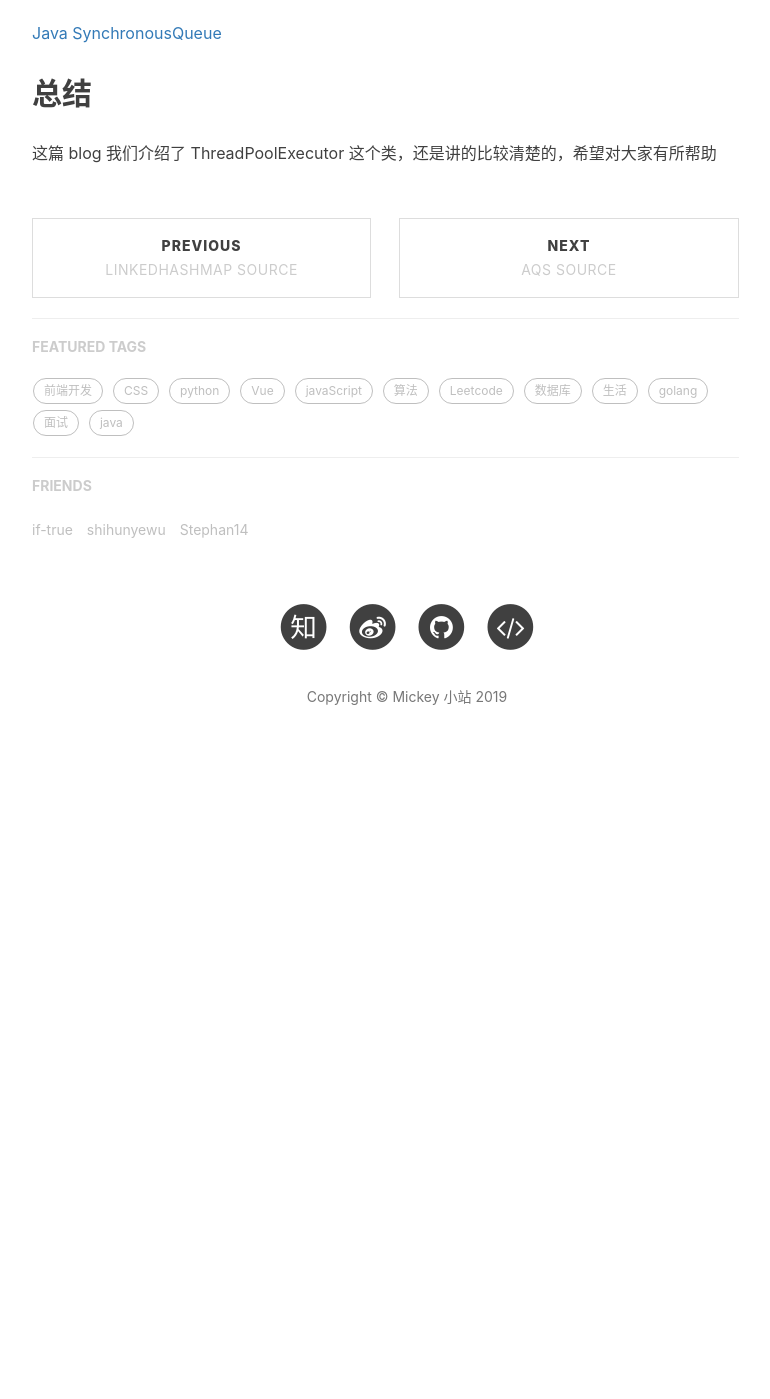
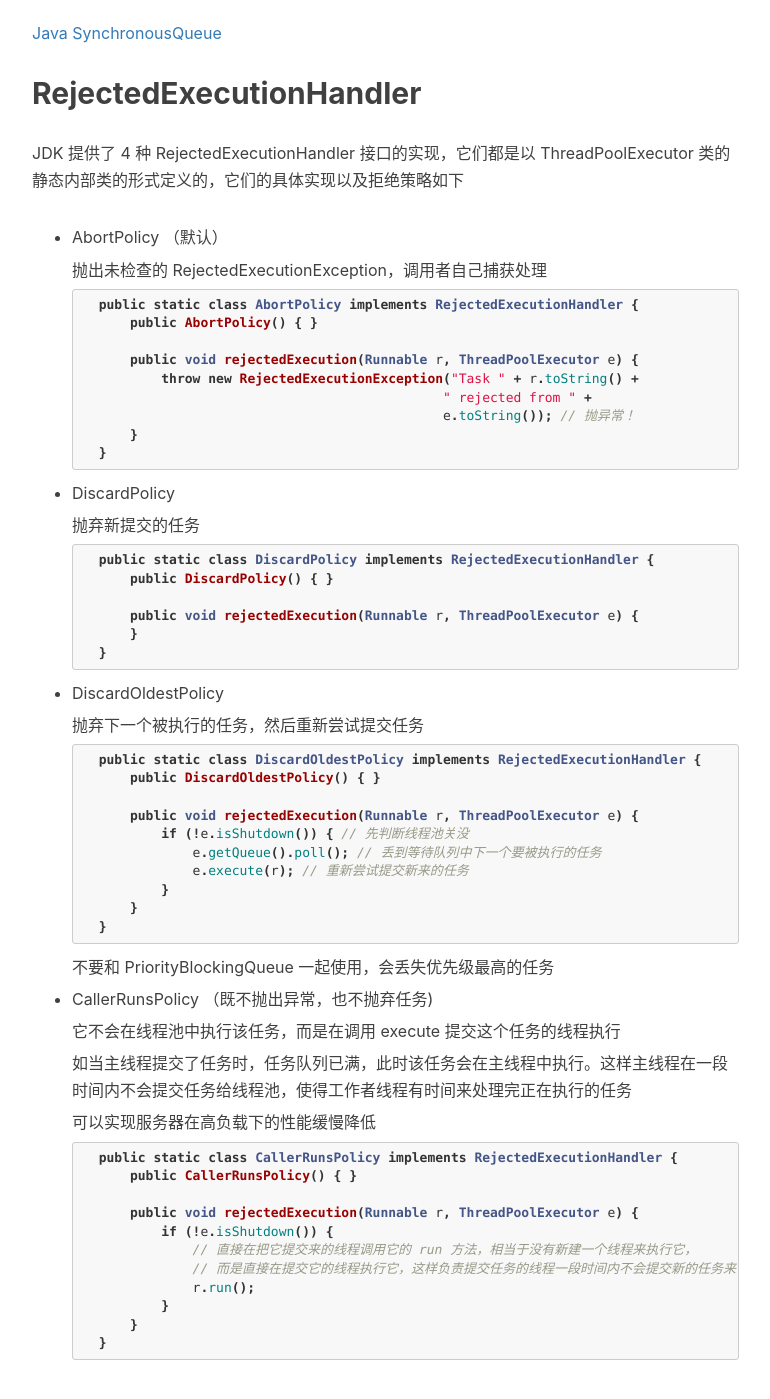
Before and after one commit to mickey0524/mickey0524.github.io, a Jekyll site: the page built from _posts/2019-06-26-java-thread-pool-executor-source.md, in a window 1280 px wide and 1400 px high, scrolled down 8130 px. Shown: the whole window, without its empty margins (233-1003 px from the left). Built offline with Jekyll 4.4.1, drawn with Linux system fonts in a browser that asks for light colours; nearby versions of some CDN libraries; comment, search, counter and statistics services are not loaded; before the commit the page ends 8903 px from its top, so only the background shows below that.

Commit message:
feat(java): update java

````diff
--- a/_posts/2019-06-26-java-thread-pool-executor-source.md
+++ b/_posts/2019-06-26-java-thread-pool-executor-source.md
@@ -363,6 +363,80 @@ private Runnable getTask() {
 
 [Java SynchronousQueue](https://blog.csdn.net/yanyan19880509/article/details/52562039)
 
+## RejectedExecutionHandler
+
+JDK 提供了 4 种 RejectedExecutionHandler 接口的实现，它们都是以 ThreadPoolExecutor 类的静态内部类的形式定义的，它们的具体实现以及拒绝策略如下
+
+* AbortPolicy （默认）
+
+    抛出未检查的 RejectedExecutionException，调用者自己捕获处理
+
+    ```java
+    public static class AbortPolicy implements RejectedExecutionHandler {
+        public AbortPolicy() { }
+
+        public void rejectedExecution(Runnable r, ThreadPoolExecutor e) {
+            throw new RejectedExecutionException("Task " + r.toString() +
+                                                " rejected from " +
+                                                e.toString()); // 抛异常！
+        }
+    }
+    ```
+
+* DiscardPolicy
+
+    抛弃新提交的任务
+
+    ```java
+    public static class DiscardPolicy implements RejectedExecutionHandler {
+        public DiscardPolicy() { }
+
+        public void rejectedExecution(Runnable r, ThreadPoolExecutor e) {
+        }
+    }
+    ```
+
+* DiscardOldestPolicy
+
+    抛弃下一个被执行的任务，然后重新尝试提交任务
+
+    ```java
+    public static class DiscardOldestPolicy implements RejectedExecutionHandler {
+        public DiscardOldestPolicy() { }
+
+        public void rejectedExecution(Runnable r, ThreadPoolExecutor e) {
+            if (!e.isShutdown()) { // 先判断线程池关没
+                e.getQueue().poll(); // 丢到等待队列中下一个要被执行的任务
+                e.execute(r); // 重新尝试提交新来的任务
+            }
+        }
+    }
+    ```
+
+    不要和 PriorityBlockingQueue 一起使用，会丢失优先级最高的任务
+
+* CallerRunsPolicy （既不抛出异常，也不抛弃任务)
+
+    它不会在线程池中执行该任务，而是在调用 execute 提交这个任务的线程执行
+
+    如当主线程提交了任务时，任务队列已满，此时该任务会在主线程中执行。这样主线程在一段时间内不会提交任务给线程池，使得工作者线程有时间来处理完正在执行的任务
+
+    可以实现服务器在高负载下的性能缓慢降低
+
+    ```java
+    public static class CallerRunsPolicy implements RejectedExecutionHandler {
+        public CallerRunsPolicy() { }
+
+        public void rejectedExecution(Runnable r, ThreadPoolExecutor e) {
+            if (!e.isShutdown()) {
+                // 直接在把它提交来的线程调用它的 run 方法，相当于没有新建一个线程来执行它，
+                // 而是直接在提交它的线程执行它，这样负责提交任务的线程一段时间内不会提交新的任务来
+                r.run();
+            }
+        }
+    }
+    ```
+
 ## 总结
 
 这篇 blog 我们介绍了 ThreadPoolExecutor 这个类，还是讲的比较清楚的，希望对大家有所帮助
````
Also changed, not shown: _posts/2019-03-21-begin-java.md (+7 -0 lines).
